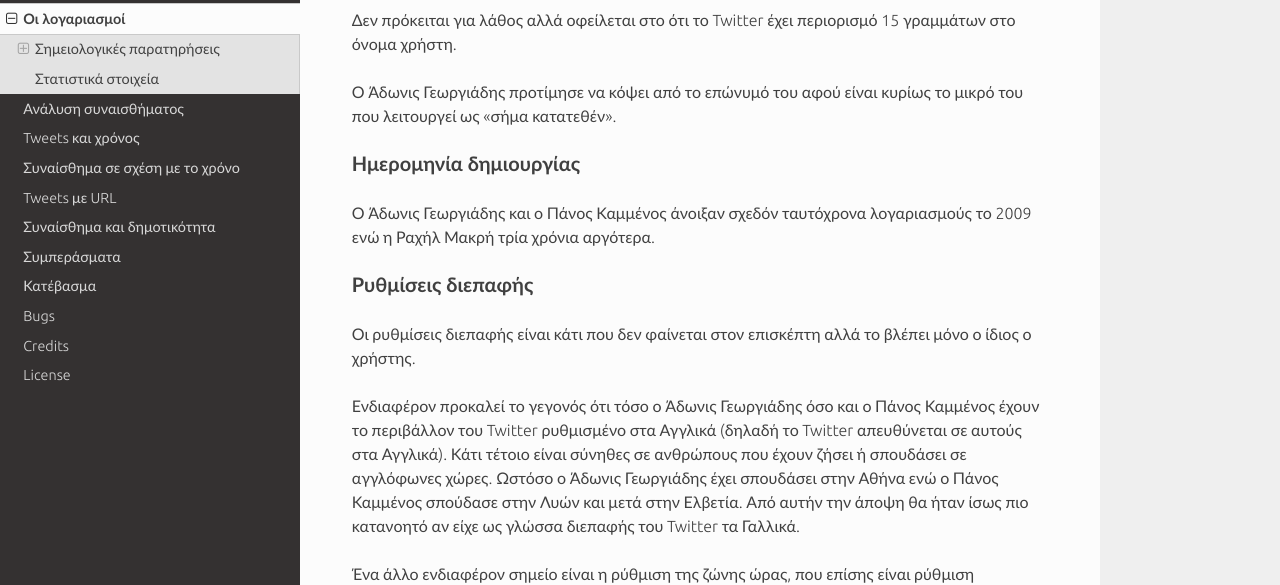
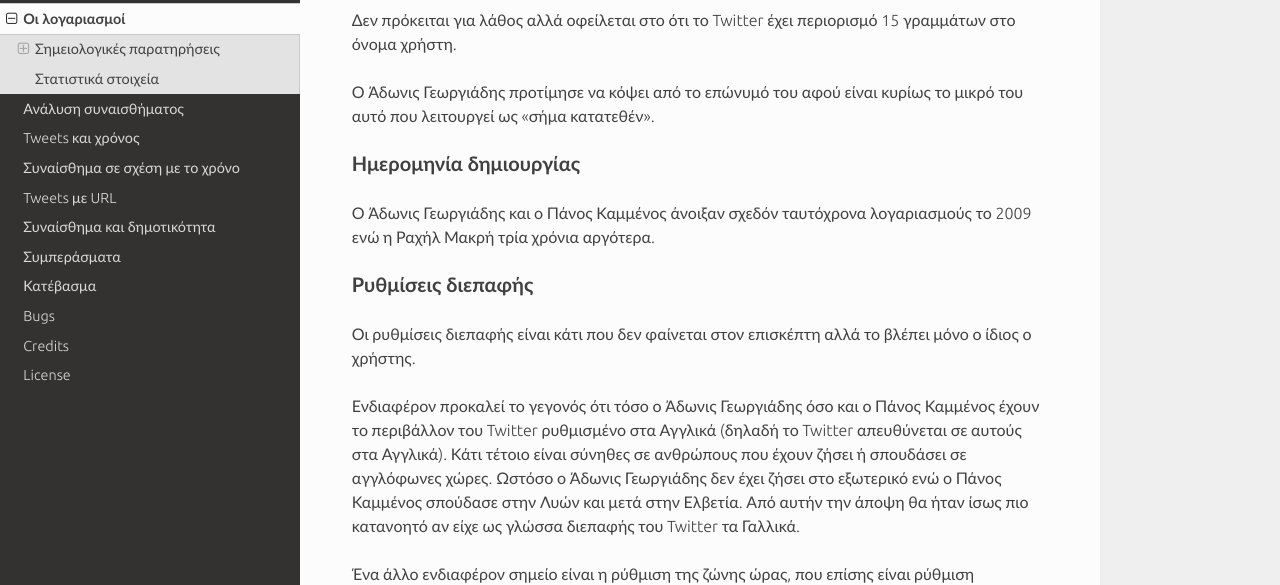
Before and after one commit to Protonotarios/get-tweets, an MkDocs documentation site: the page built from docs/Παράδειγμα/Λογαριασμοί.md, in a window 1280 px wide and 900 px high, scrolled down 850 px. Shown: the part 177-762 px from the top of the window. Built offline with MkDocs 1.6.1, drawn with Linux system fonts in a browser that asks for light colours; nearby versions of some CDN libraries; old or Windows-style settings are respelled for this version of MkDocs; some of the changed text lies outside the part shown.

Commit message:
μικροδιορθώσεις

```diff
--- a/docs/Παράδειγμα/Λογαριασμοί.md
+++ b/docs/Παράδειγμα/Λογαριασμοί.md
@@ -34,7 +34,7 @@
 γραμμάτων στο όνομα χρήστη.
 
 Ο Άδωνις Γεωργιάδης προτίμησε να κόψει από το επώνυμό του αφού είναι κυρίως το
-μικρό του που λειτουργεί ως «σήμα κατατεθέν».
+μικρό του αυτό που λειτουργεί ως «σήμα κατατεθέν».
 
 ### Ημερομηνία δημιουργίας
 
@@ -50,7 +50,8 @@
 έχουν το περιβάλλον του Twitter ρυθμισμένο στα Αγγλικά (δηλαδή το Twitter
 απευθύνεται σε αυτούς στα Αγγλικά). Κάτι τέτοιο είναι σύνηθες σε ανθρώπους
 που έχουν ζήσει ή σπουδάσει σε αγγλόφωνες χώρες. Ωστόσο ο Άδωνις Γεωργιάδης
-έχει σπουδάσει στην Αθήνα ενώ ο Πάνος Καμμένος σπούδασε στην Λυών και μετά στην Ελβετία.
+δεν έχει ζήσει στο εξωτερικό ενώ ο Πάνος Καμμένος σπούδασε στην Λυών και μετά
+στην Ελβετία.
 Από αυτήν την άποψη θα ήταν ίσως πιο κατανοητό αν είχε ως γλώσσα διεπαφής του
 Twitter τα Γαλλικά.
 
@@ -82,8 +83,9 @@ Twitter τα Γαλλικά.
 ## Στατιστικά στοιχεία
 
 Ο Άδωνις Γεωργιάδης κατέχει το ρεκόρ με **157.296** ακολούθους. Να σημειωθεί
-ότι οι ακόλουθοί του είναι διπλάσιοι από τις ψήφους που πήρε στις τελευταίες
-εκλογές (70.853). Αυτό σημαίνει ότι τον ακολουθούν χρήστες από το ευρύτερο πολιτικό
+ότι οι ακόλουθοί του είναι διπλάσιοι από τις
+[ψήφους που πήρε στις τελευταίες εκλογές](https://el.wikipedia.org/wiki/%CE%86%CE%B4%CF%89%CE%BD%CE%B9%CF%82_%CE%93%CE%B5%CF%89%CF%81%CE%B3%CE%B9%CE%AC%CE%B4%CE%B7%CF%82#.CE.A0.CE.BF.CE.BB.CE.B9.CF.84.CE.B9.CE.BA.CE.AE_.CF.83.CF.84.CE.B1.CE.B4.CE.B9.CE.BF.CE.B4.CF.81.CE.BF.CE.BC.CE.AF.CE.B1)
+(70.853). Αυτό σημαίνει ότι τον ακολουθούν χρήστες από το ευρύτερο πολιτικό
 φάσμα και όχι μόνο οι οπαδοί του.
 
 Ο Πάνος Καμμένος, αν και κατέχει το λογαριασμό τον ίδιο χρόνο με τον Άδωνι Γεωργιάδη,
```
